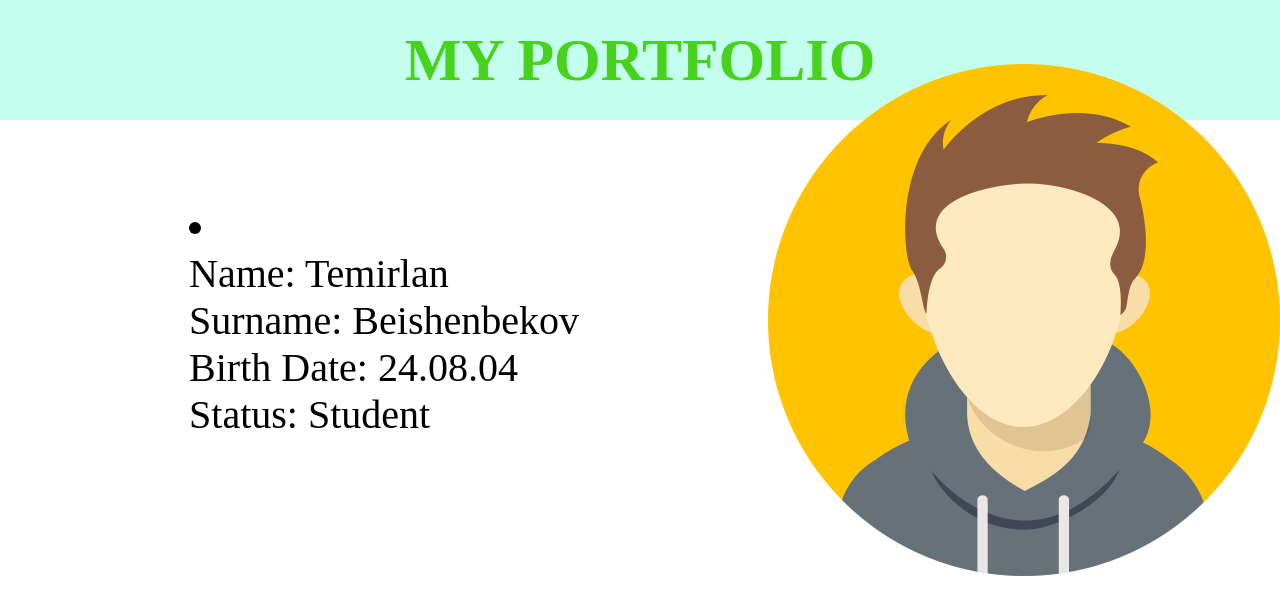
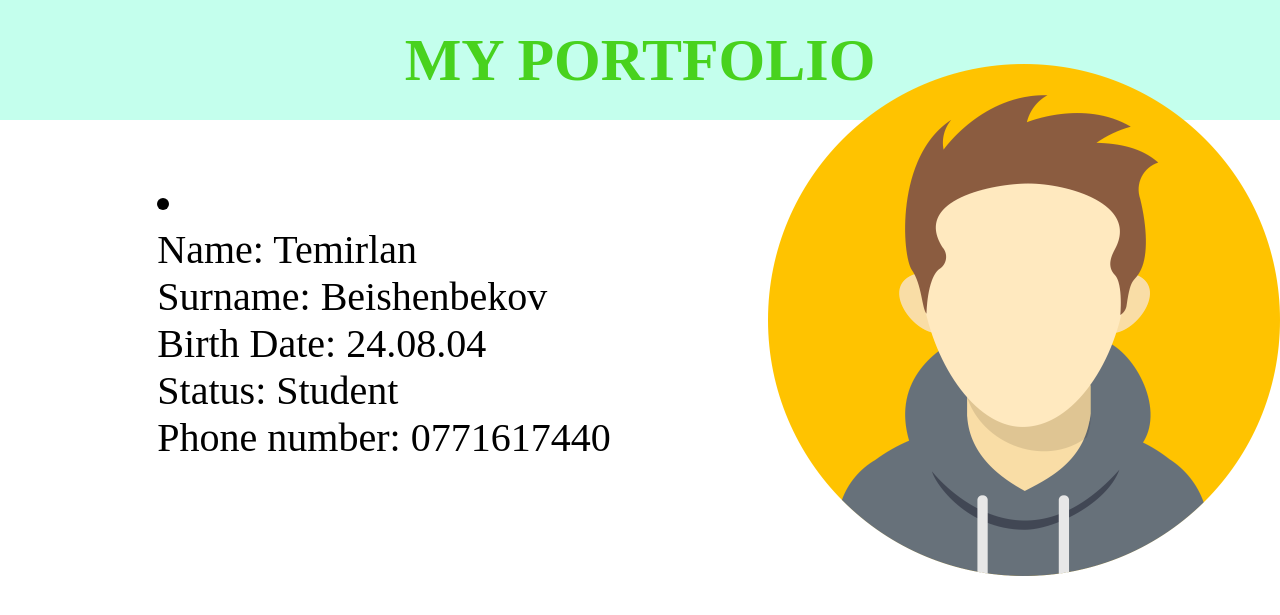
Before and after one commit to Tima2004/myport, a PHP site: page / in a window 1280 px wide. Shown: the top 615 px of the page. Run offline with PHP 8.4, Linux system fonts and the light colour scheme.

Commit message:
Update index.php

```diff
--- a/index.php
+++ b/index.php
@@ -18,6 +18,7 @@
                 <ul>Surname: Beishenbekov</ul>
                 <ul>Birth Date: 24.08.04</ul>
                 <ul>Status: Student</ul>
+                <ul>Phone number: 0771617440</ul>
             </li>
         </div>
         <div class="photo">
```
